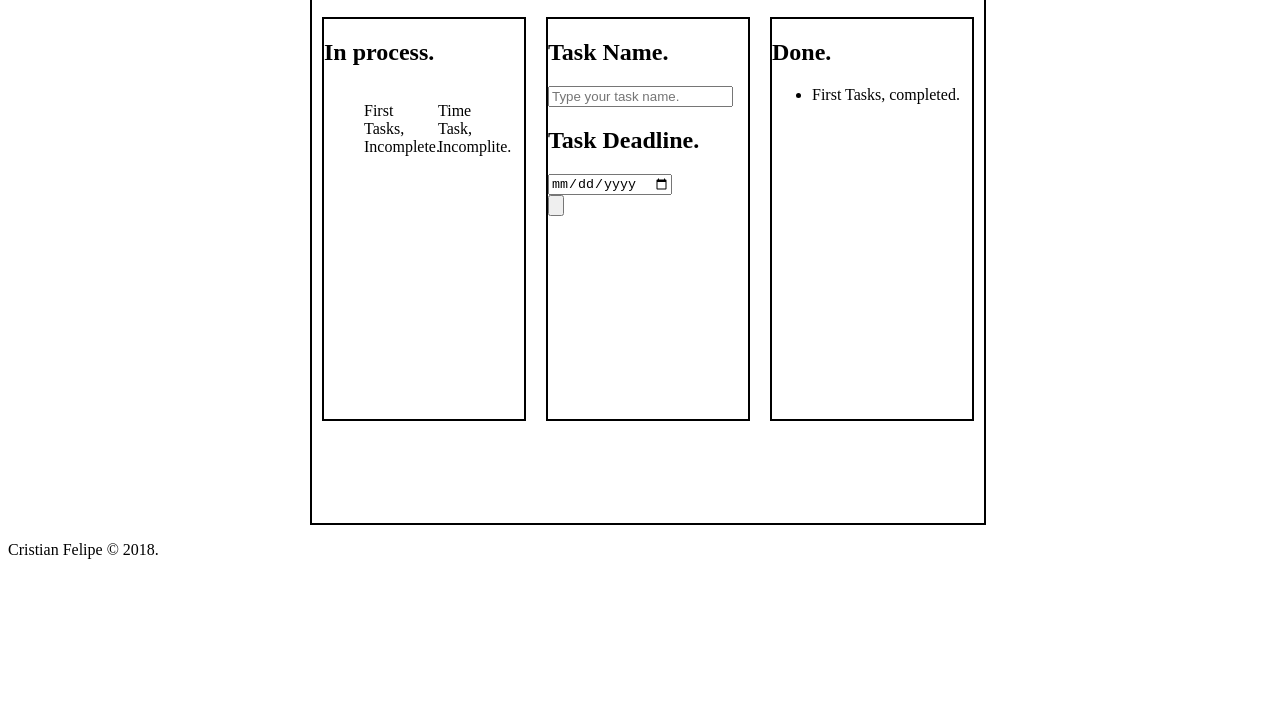
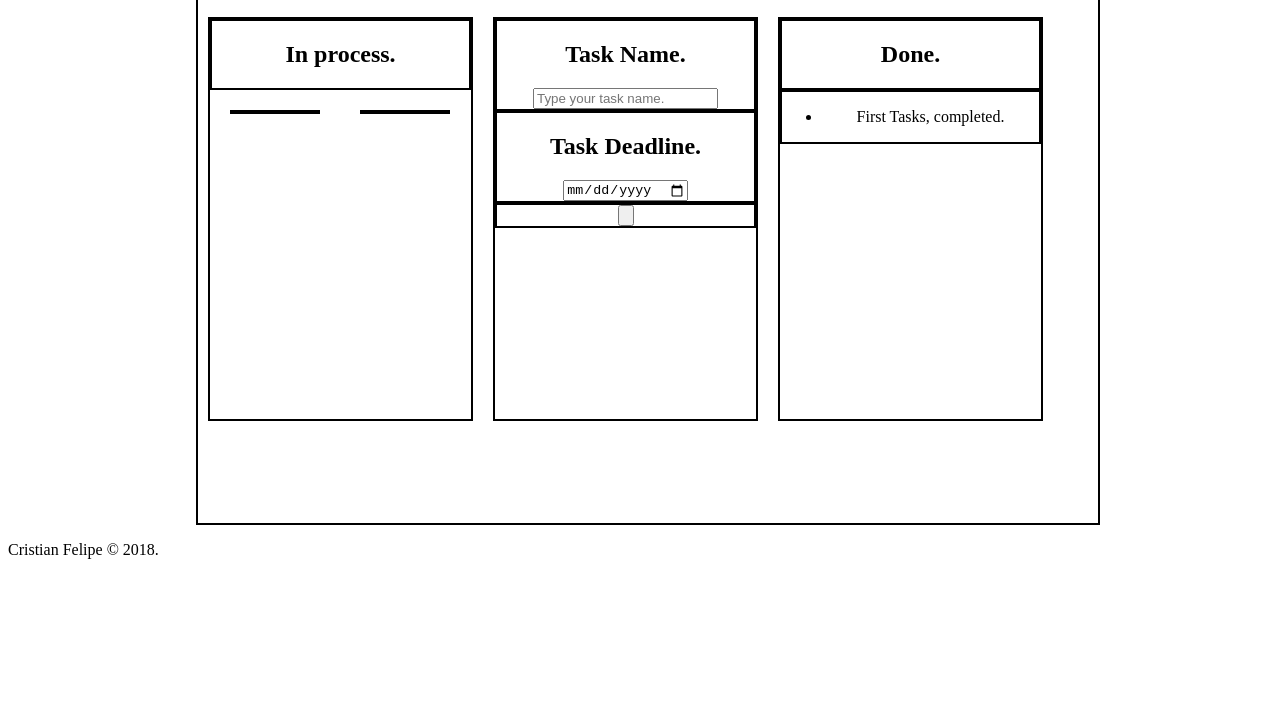
Before and after one commit to cristianfelipe94/TasksManager, a website: page src/index.html in a window 1280 px wide. Shown: the part 107-808 px from the top of the page. Drawn offline with Linux system fonts and the light colour scheme.

Commit message:
Agrego bordes a los bloques y centro su contenido.

```diff
--- a/src/index.html
+++ b/src/index.html
@@ -18,16 +18,14 @@
 
       <div class="processBlock">
 
-        <div>
+        <div class="processTitleBLock">
           <h2>In process.</h2>
         </div>
 
         <div>
             <ul class="incompletedBlock" id="taskNameIncompletedBox">
-              <li>First Tasks, Incomplete.</li>
             </ul>
             <ul class="incompletedBlock" id="taskDateIncompletedBox">
-                <li>Time Task, Incomplite.</li>
             </ul>
         </div>
 
@@ -35,17 +33,17 @@
 
       <div class="inputBlock">
 
-        <div>
+        <div class="taskNameTitle">
           <h2>Task Name.</h2>
           <input type="text" placeholder="Type your task name." id="taskManager">
         </div>
 
-        <div>
+        <div class="taskDateTitle">
           <h2>Task Deadline.</h2>
           <input type="date" id="dateManager">
         </div>
 
-        <div>
+        <div class="btnStyle">
           <input type="button" value="" id="btnAction">
         </div>
 
@@ -53,11 +51,11 @@
 
       <div class="completedBlock">
 
-        <div>
+        <div class="completedTitleBlock">
           <h2>Done.</h2>
         </div>
 
-        <div>
+        <div class="completedTaskBlock">
           <ul id="taskCompletedBox">
             <li>First Tasks, completed.</li>
           </ul>
--- a/src/sass/Content/_content.scss
+++ b/src/sass/Content/_content.scss
@@ -5,7 +5,7 @@ body {
 }
 
 .mainWrapper {
-  width:672px;
+  width: 900px;
   height: 620px;
   border:2px solid black;
   position: relative;
@@ -15,34 +15,68 @@ body {
 .titleBlock {
   border:2px solid black;
   margin:10px;
+  text-align: center;
 }
 
 .processBlock {
   border:2px solid black;
-  width: 200px;
+  width: 29%;
   height: 400px;
   float: left;
   margin: 10px;
 }
 
+.processTitleBLock {
+  border:2px solid black;
+  text-align: center;
+}
+
 .inputBlock {
   border:2px solid black;
-  width: 200px;
+  width: 29%;
   height: 400px;
   float: left;
   margin: 10px;
 }
 
+.taskNameTitle {
+  border:2px solid black;
+  text-align: center;
+}
+
+.taskDateTitle {
+  border:2px solid black;
+  text-align: center;
+}
+
+.btnStyle {
+  border:2px solid black;
+  text-align: center;
+}
+
 .completedBlock {
   border:2px solid black;
-  width: 200px;
+  width: 29%;
   height: 400px;
   float: left;
   margin: 10px;
 }
 
+.completedTitleBlock {
+  border:2px solid black;
+  text-align: center;
+}
+
+.completedTaskBlock {
+  border:2px solid black;
+  text-align: center;
+}
+
 .incompletedBlock {
-  display: inline-block;
-  width: 15%;
+  width: 33%;
   list-style: none;
+  float: left;
+  border:2px solid black;
+  padding: 0;
+  margin: 20px;
 }
```
Also changed, not shown: src/css/style.css, 2 other files.
